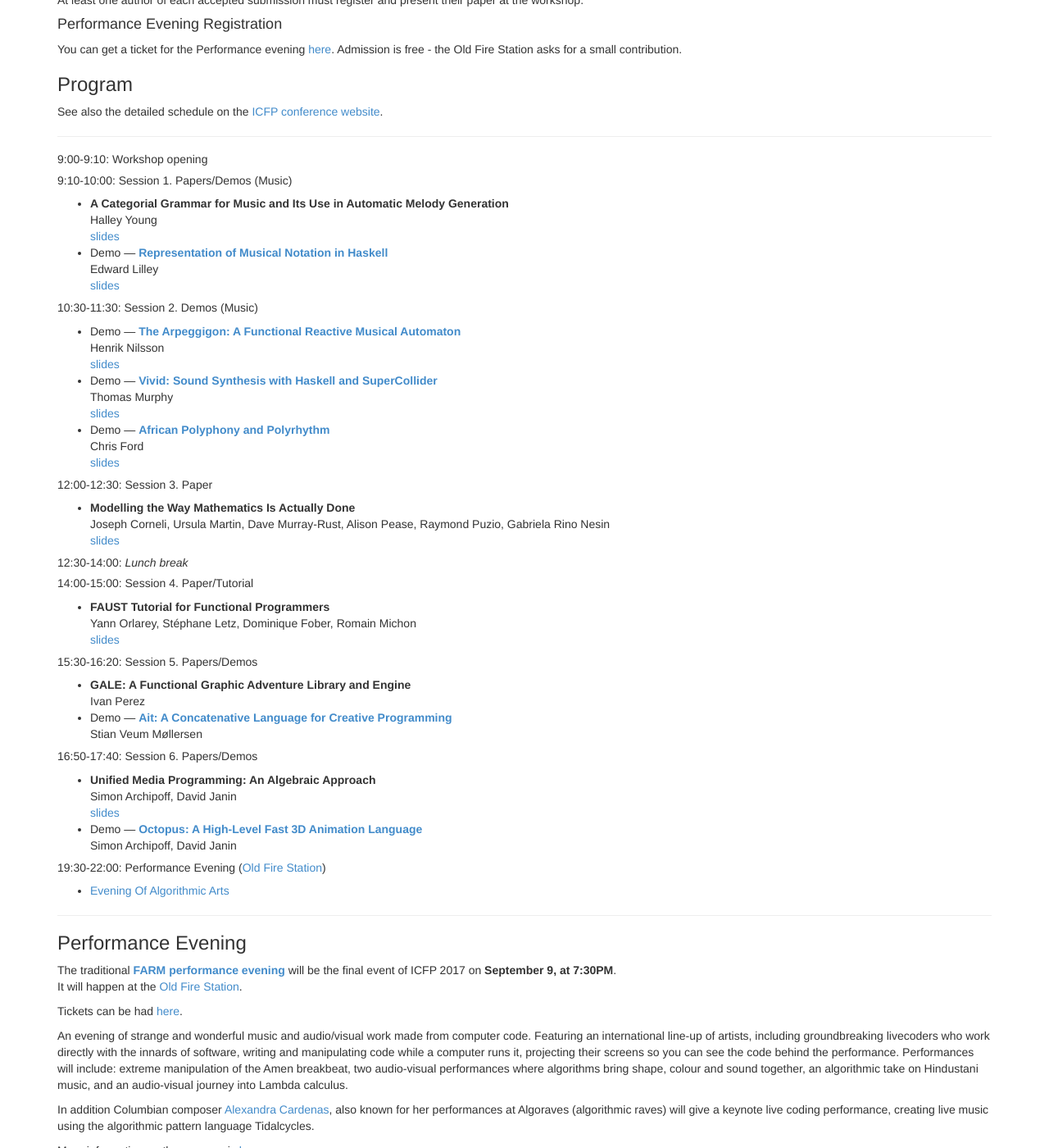
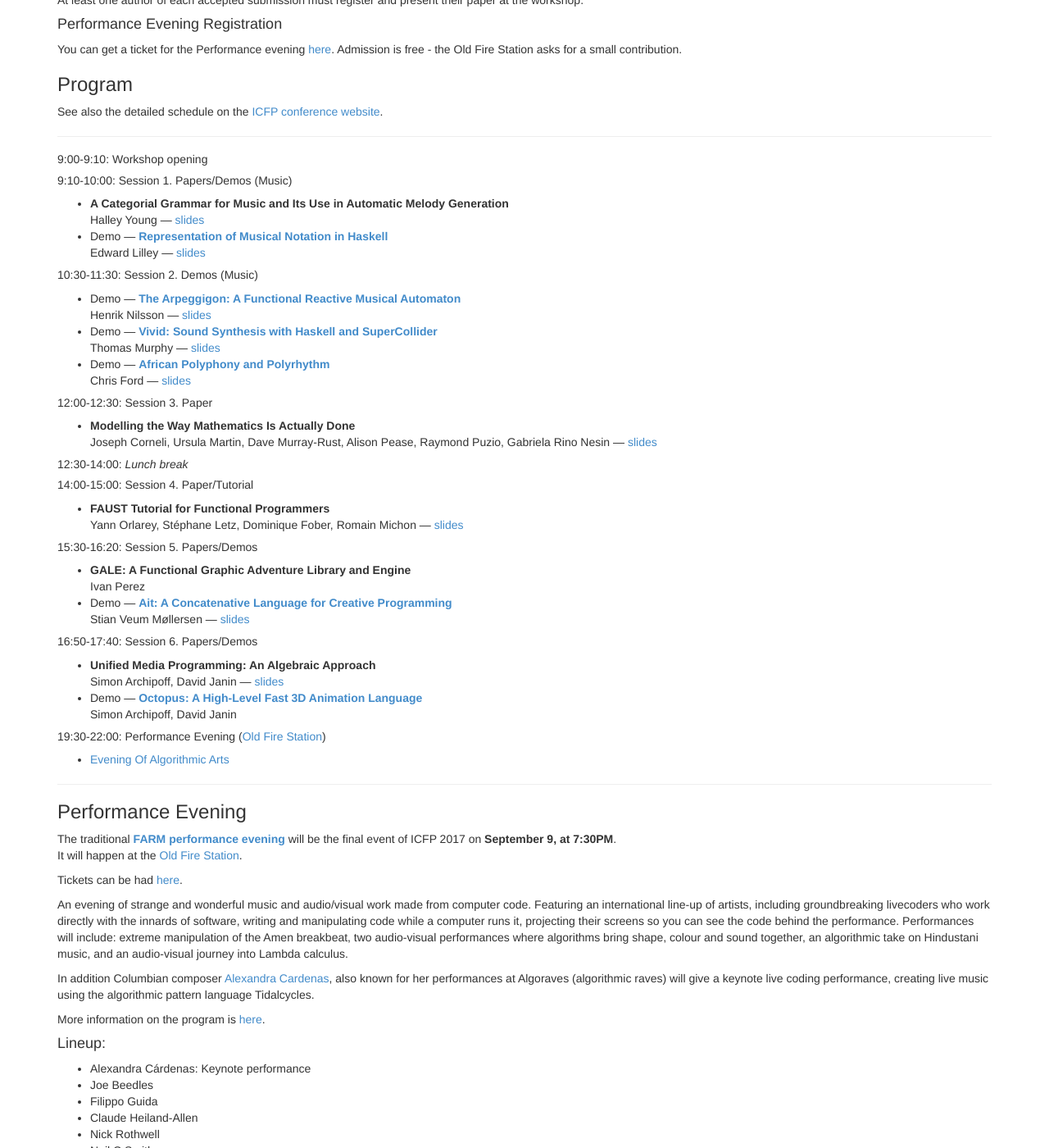
Before and after one commit to functional-art/functional-art.github.com, a Jekyll site: the page built from 2017/index.md, in a window 1280 px wide and 1400 px high, scrolled down 421 px. Shown: the whole window at 82% size. Built offline with Jekyll 4.4.1, drawn with Linux system fonts in a browser that asks for light colours; nearby versions of some CDN libraries.

Commit message:
farm17: slides veum mollersen

```diff
--- a/2017/index.md
+++ b/2017/index.md
@@ -53,29 +53,29 @@
 ##### 9:10-10:00: Session 1. Papers/Demos (Music)
 
 * **A Categorial Grammar for Music and Its Use in Automatic Melody Generation**<br/>
-  Halley Young <br/>
+  Halley Young —
   <a href="slides/young-farm17-slides.pdf" target="_blank">slides</a>
 * Demo — **[Representation of Musical Notation in Haskell](abstractmusic)**<br/>
-  Edward Lilley <br/>
+  Edward Lilley —
   <a href="slides/lilley-farm17-slides.pdf" target="_blank">slides</a>
 
 
 ##### 10:30-11:30: Session 2. Demos (Music)
 
 * Demo — **[The Arpeggigon: A Functional Reactive Musical Automaton](arpeggigon)**  <br/>
-  Henrik Nilsson  <br/>
+  Henrik Nilsson  —
   <a href="slides/nilsson-farm17-slides.pdf" target="_blank">slides</a>
 * Demo — **[Vivid: Sound Synthesis with Haskell and SuperCollider](vivid)**<br/>
-  Thomas Murphy <br/>
+  Thomas Murphy —
   <a href="slides/murphy/farm_talk.html" target="_blank">slides</a>
 * Demo — **[African Polyphony and Polyrhythm](african-polyphony)**<br/>
-  Chris Ford <br/>
+  Chris Ford —
   <a href="https://ctford.github.io/african-polyphony-and-polyrhythm/" target="_blank">slides</a>
 
 ##### 12:00-12:30: Session 3. Paper
 
 * **Modelling the Way Mathematics Is Actually Done**<br/>
-  Joseph Corneli, Ursula Martin, Dave Murray-Rust, Alison Pease, Raymond Puzio, Gabriela Rino Nesin <br/>
+  Joseph Corneli, Ursula Martin, Dave Murray-Rust, Alison Pease, Raymond Puzio, Gabriela Rino Nesin —
   <a href="slides/corneli-farm17-slides.pdf" target="_blank">slides</a>
 
 ##### 12:30-14:00: _Lunch break_
@@ -83,7 +83,7 @@
 ##### 14:00-15:00: Session 4. Paper/Tutorial
 
 * **FAUST Tutorial for Functional Programmers**<br/>
-  Yann Orlarey, Stéphane Letz, Dominique Fober, Romain Michon <br/>
+  Yann Orlarey, Stéphane Letz, Dominique Fober, Romain Michon —
   <a href="slides/orlarey-farm17-slides.pdf" target="_blank">slides</a>
 
 ##### 15:30-16:20: Session 5. Papers/Demos
@@ -91,12 +91,14 @@
 * **GALE: A Functional Graphic Adventure Library and Engine**<br/>
   Ivan Perez
 * Demo — **[Ait: A Concatenative Language for Creative Programming](ait)**<br/>
-  Stian Veum Møllersen
+  Stian Veum Møllersen —
+  <a href="https://mollerse.github.io/ait-demo-presentation/" target="_blank">slides</a>
+
 
 ##### 16:50-17:40: Session 6. Papers/Demos
 
 * **Unified Media Programming: An Algebraic Approach**<br/>
-  Simon Archipoff, David Janin <br/>
+  Simon Archipoff, David Janin —
   <a href="slides/archipoff-janin-farm17-slides.pdf" target="_blank">slides</a>
 * Demo — **[Octopus: A High-Level Fast 3D Animation Language](octopus)**<br/>
   Simon Archipoff, David Janin
```
